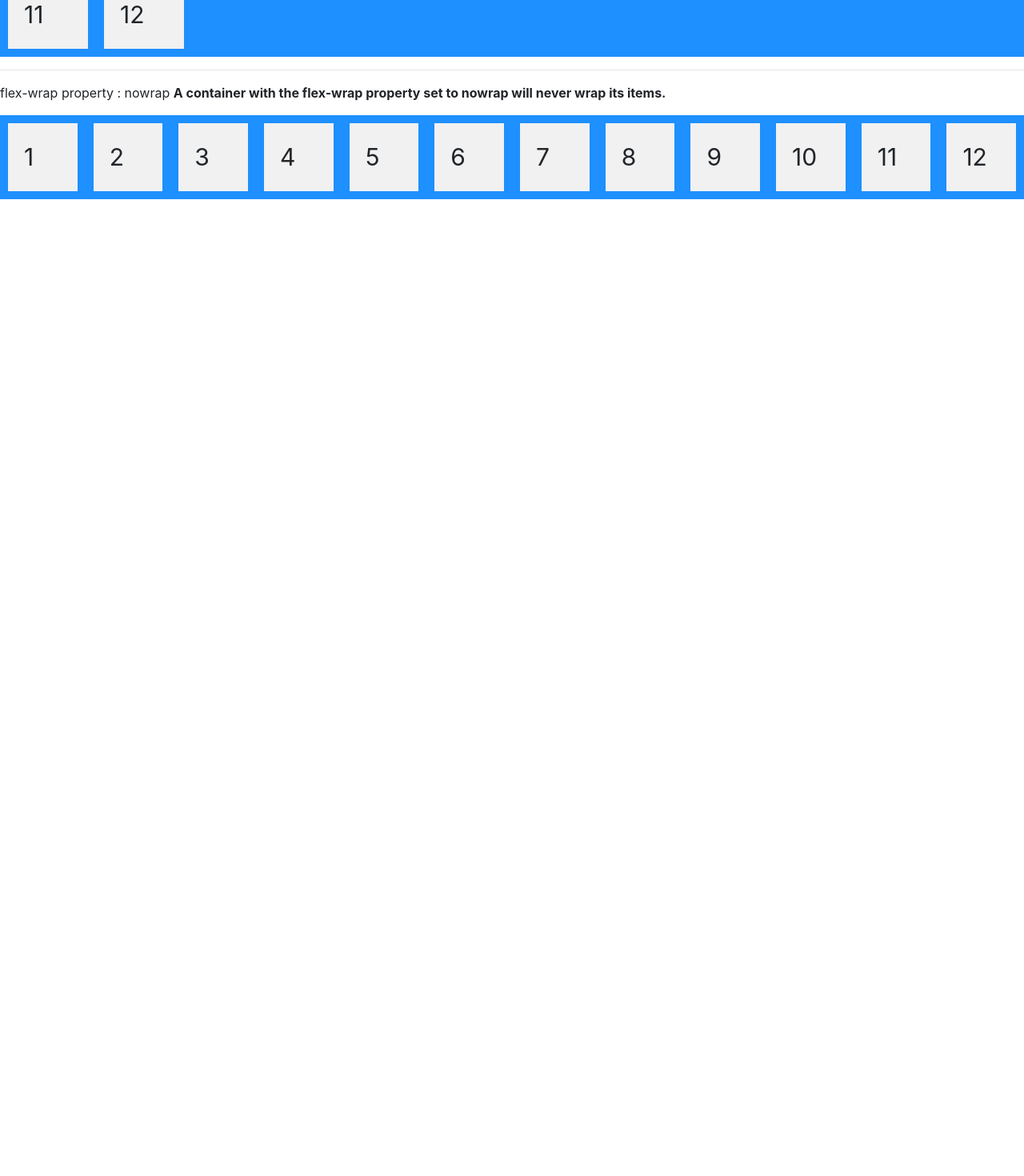
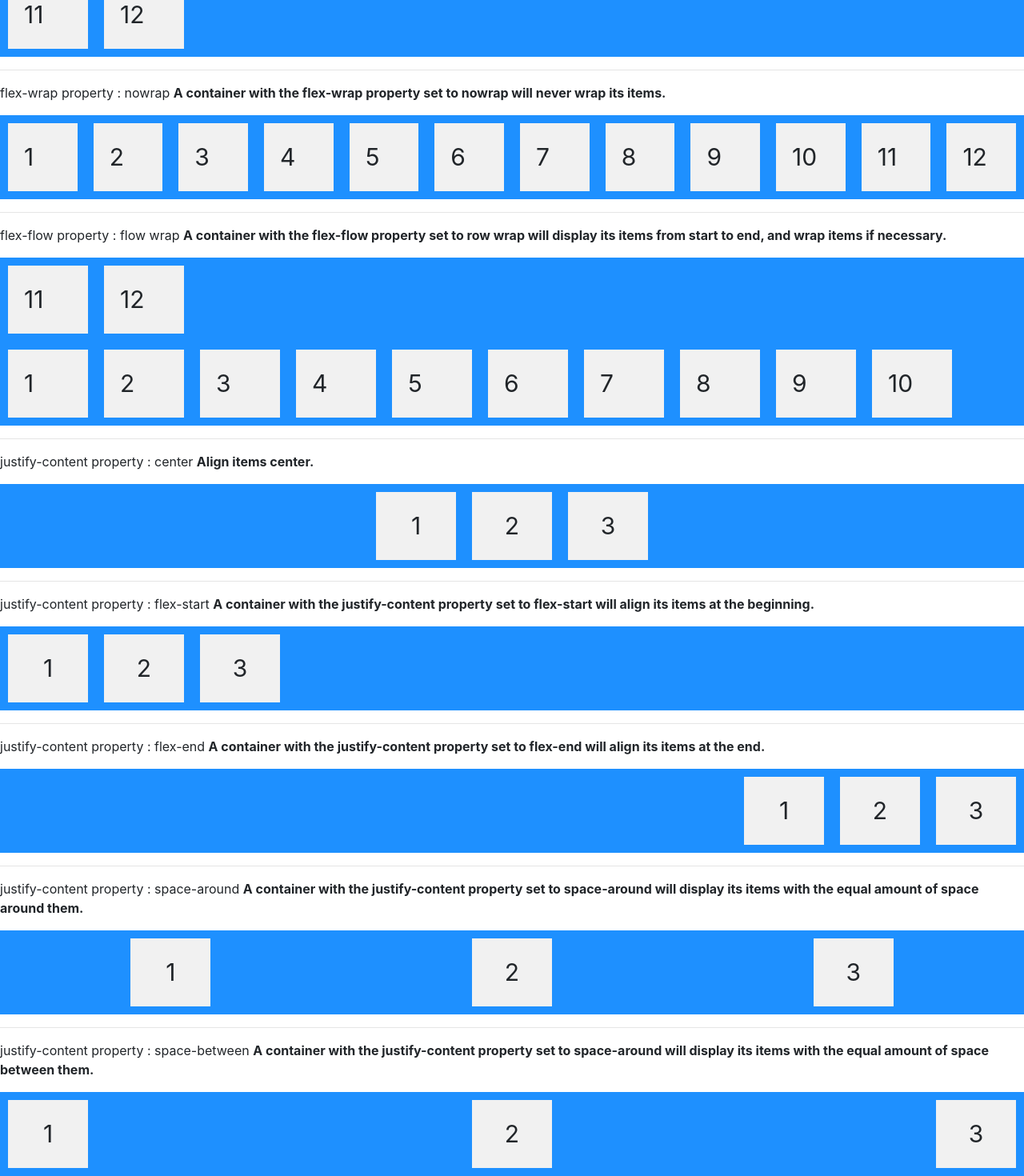
Before and after one commit to tahir94/css-bootstrap-samples, an Angular app: page /css-flex in a window 1280 px wide. Shown: the part 1513-2983 px from the top of the page at 80% size. Before the commit the page ends 1762 px from the top, so only its background shows below. Built offline with nearby package versions, Linux system fonts and the light colour scheme.

Commit message:
implement justify-content

```diff
--- a/src/app/css-flex/css-flex.component.html
+++ b/src/app/css-flex/css-flex.component.html
@@ -80,3 +80,76 @@
 	<div>11</div>
 	<div>12</div>
 </div>
+<hr>
+
+<p>flex-flow property : flow wrap
+	<b>A container with the flex-flow property set to row wrap will display its items from start to end, and wrap items if necessary.</b>
+</p>
+<div class="flex-container8">
+	<div>1</div>
+	<div>2</div>
+	<div>3</div>
+	<div>4</div>
+	<div>5</div>
+	<div>6</div>
+	<div>7</div>
+	<div>8</div>
+	<div>9</div>
+	<div>10</div>
+	<div>11</div>
+	<div>12</div>
+</div>
+<hr>
+
+<p>justify-content property : center
+	<b>Align items center.</b>
+</p>
+<div class="flex-container9">
+	<div>1</div>
+	<div>2</div>
+	<div>3</div>
+</div>
+<hr>
+
+<p>justify-content property : flex-start
+	<b>A container with the justify-content property set to flex-start will align its items at the beginning.</b>
+</p>
+<div class="flex-container10">
+	<div>1</div>
+	<div>2</div>
+	<div>3</div>
+</div>
+<hr>
+
+<p>justify-content property : flex-end
+	<b>A container with the justify-content property set to flex-end will align its items at the end.</b>
+</p>
+<div class="flex-container11">
+	<div>1</div>
+	<div>2</div>
+	<div>3</div>
+</div>
+<hr>
+
+<p>justify-content property : space-around
+	<b>A container with the justify-content property set to space-around will display its items with the equal amount of space around them.</b>
+</p>
+<div class="flex-container12">
+	<div>1</div>
+	<div>2</div>
+	<div>3</div>
+	<!-- <div>4</div>
+	     <div>5</div> -->
+</div>
+<hr>
+
+<p>justify-content property : space-between
+	<b>A container with the justify-content property set to space-around will display its items with the equal amount of space between them.</b>
+</p>
+<div class="flex-container13">
+	<div>1</div>
+	<div>2</div>
+	<div>3</div>
+	<!-- <div>4</div>
+			 <div>5</div> -->
+</div>
--- a/src/app/css-flex/css-flex.component.scss
+++ b/src/app/css-flex/css-flex.component.scss
@@ -89,3 +89,88 @@
 	padding:20px;
 	font-size: 30px;
 }
+
+.flex-container8{
+	display: flex;
+	flex-flow: row wrap-reverse;
+	background-color: dodgerblue;
+}
+.flex-container8>div{
+	background-color: #f1f1f1;
+	margin: 10px;
+	width: 100px;
+	padding:20px;
+	font-size: 30px;
+}
+
+.flex-container9{
+	display: flex;
+	justify-content: center;
+	background-color: dodgerblue;
+	text-align: center
+}
+.flex-container9>div{
+	background-color: #f1f1f1;
+	margin: 10px;
+	width: 100px;
+	padding:20px;
+	font-size: 30px;
+}
+
+.flex-container10{
+	display: flex;
+	justify-content: flex-start;
+	background-color: dodgerblue;
+	text-align: center
+}
+.flex-container10>div{
+	background-color: #f1f1f1;
+	margin: 10px;
+	width: 100px;
+	padding:20px;
+	font-size: 30px;
+}
+
+.flex-container11{
+	display: flex;
+	justify-content: flex-end;
+	background-color: dodgerblue;
+	text-align: center
+}
+.flex-container11>div{
+	background-color: #f1f1f1;
+	margin: 10px;
+	width: 100px;
+	padding:20px;
+	font-size: 30px;
+}
+
+.flex-container12{
+	display: flex;
+	justify-content: space-around;
+	flex-wrap: wrap;
+	background-color: dodgerblue;
+	text-align: center
+}
+.flex-container12>div{
+	background-color: #f1f1f1;
+	margin: 10px;
+	width: 100px;
+	padding:20px;
+	font-size: 30px;
+}
+
+.flex-container13{
+	display: flex;
+	justify-content: space-between;
+	flex-wrap: wrap;
+	background-color: dodgerblue;
+	text-align: center
+}
+.flex-container13>div{
+	background-color: #f1f1f1;
+	margin: 10px;
+	width: 100px;
+	padding:20px;
+	font-size: 30px;
+}
```
